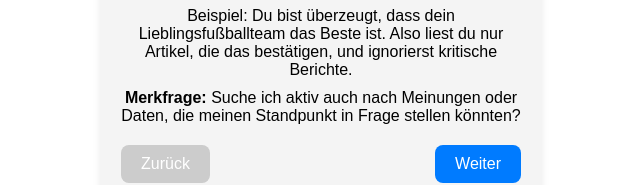
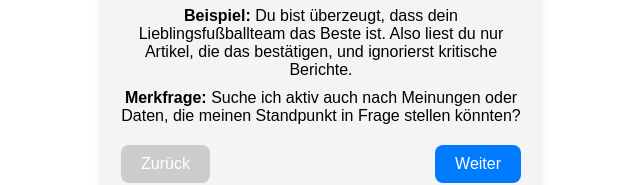
Before and after one commit to colin-d21/CognitiveBiasFlashCards, a plain HTML site: page index.html in a window 1280 px wide. Shown: the part 389-574 px from the top of the page, 319-959 px from the left. Drawn offline with Linux system fonts and the light colour scheme.

Commit message:
Update index.html formating

```diff
--- a/index.html
+++ b/index.html
@@ -18,7 +18,7 @@
   <div class="card">
     <h2 id="card-title"></h2>
     <p id="card-description"></p>
-    <p id="card-example"></p>
+    <p><strong>Beispiel:</strong> <span id="card-example"></span></p>
     <p><strong>Merkfrage:</strong> <span id="card-question"></span></p>
     <div class="buttons">
       <button class="button" onclick="prevCard()" id="prev-btn">Zurück</button>
@@ -126,7 +126,7 @@
       const card = cards[index];
       document.getElementById('card-title').innerText = card.name;
       document.getElementById('card-description').innerText = card.description;
-      document.getElementById('card-example').innerText = `Beispiel: ${card.example}`;
+      document.getElementById('card-example').innerText = card.example;
       document.getElementById('card-question').innerText = card.question;
       document.getElementById('prev-btn').disabled = index === 0;
       document.getElementById('next-btn').disabled = index === cards.length - 1;
```
